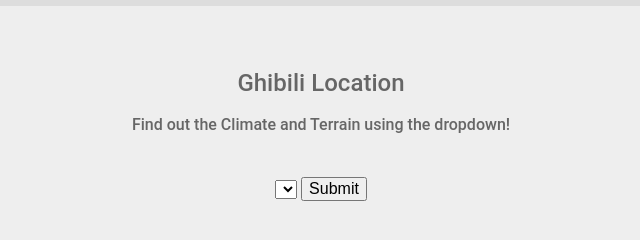
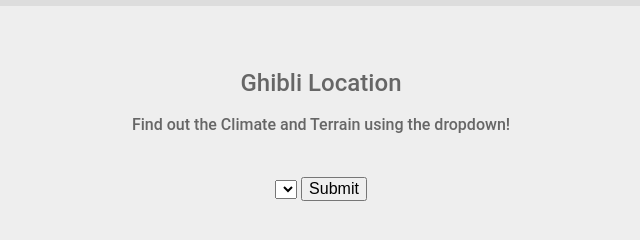
Before and after one commit to nvcdao/cprg-218-lab-5, a plain HTML site: page index.html in a window 1280 px wide. Shown: the part 292-532 px from the top of the page, 319-959 px from the left. Drawn offline with Linux system fonts and the light colour scheme; no server answers.

Commit message:
Typo Fix

```diff
--- a/index.html
+++ b/index.html
@@ -21,7 +21,7 @@
   </header>
   <section class="Ghibli Dropdown">
     <div class="option-container">
-      <h2>Ghibili Location</h2>
+      <h2>Ghibli Location</h2>
       <p>Find out the Climate and Terrain using the dropdown!</p>
       <select id="dropdown" class="dropdown"></select>
       <button id="submit-button" class="button">Submit</button>
```
